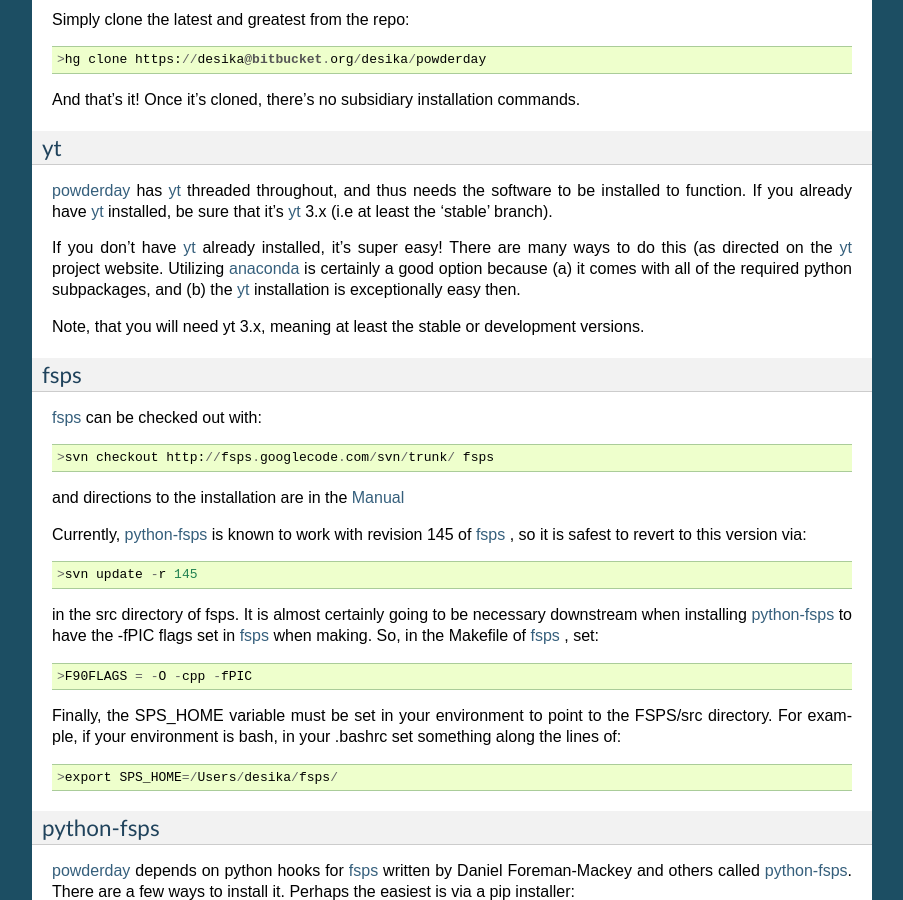
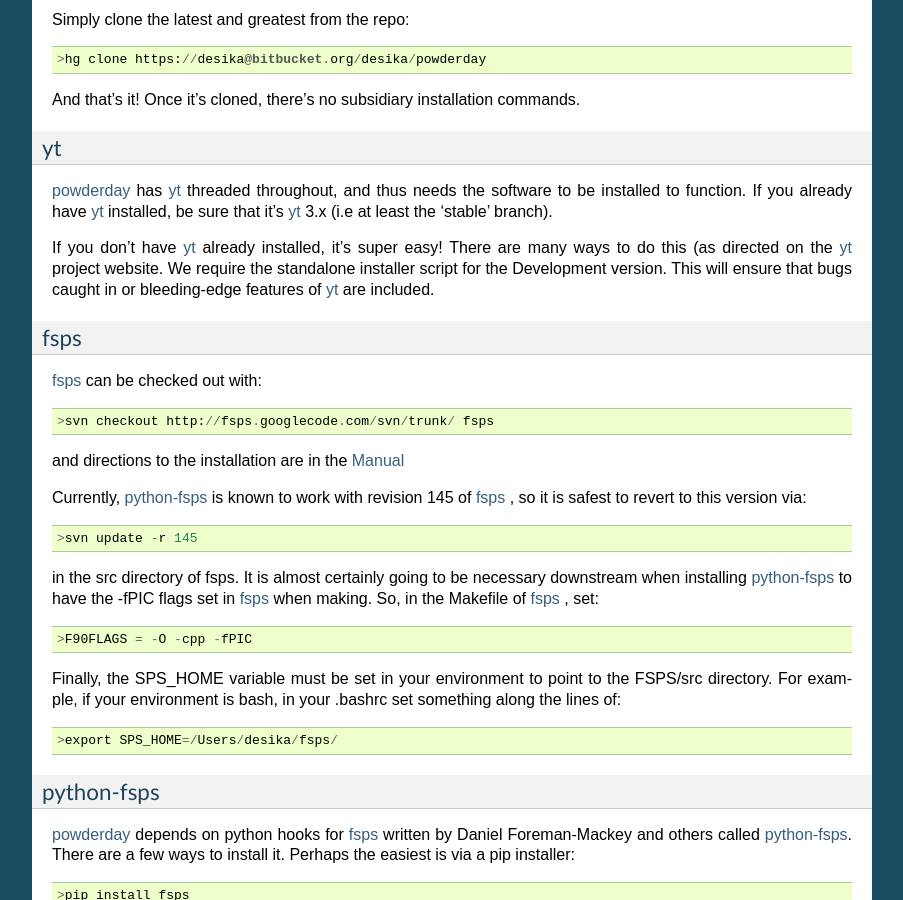
Before and after one commit to dnarayanan/powderday, a Sphinx documentation site: the page built from docs/installation.rst, in a window 1280 px wide and 900 px high, scrolled down 880 px. Shown: the whole window, without its empty margins (198-1101 px from the left). Built offline with Sphinx 7.4.7, drawn with Linux system fonts in a browser that asks for light colours.

Commit message:
docs: installation notes

```diff
--- a/docs/installation.rst
+++ b/docs/installation.rst
@@ -84,13 +84,10 @@
 
 If you don't have `yt <http://yt-project.org>`_ already installed,
 it's super easy!  There are many ways to do this (as directed on the
-`yt <http://yt-project.org>`_ project website.  Utilizing `anaconda
-<https://store.continuum.io/>`_ is certainly a good option because (a)
-it comes with all of the required python subpackages, and (b) the `yt
-<http://yt-project.org>`_ installation is exceptionally easy then.
-
-Note, that you will need yt 3.x, meaning at least the stable or
-development versions.
+`yt <http://yt-project.org>`_ project website.  We require the
+standalone installer script for the Development version.  This will
+ensure that bugs caught in or bleeding-edge features of `yt
+<http://yt-project.org>`_ are included.
 
 .. _fsps:
 
```
